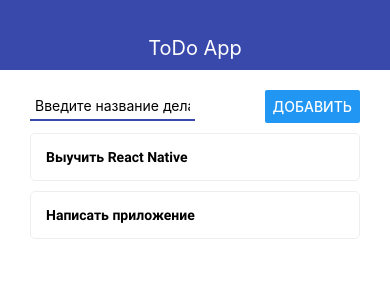
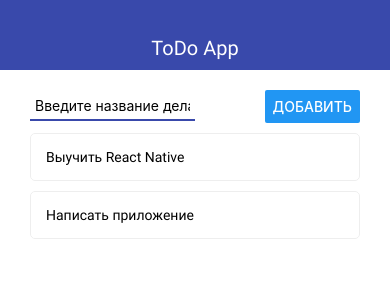
Before and after one commit to vlad896/React-native, a React Native app: screen / in a window 390 px wide. Shown: the top 300 px of the page. Built offline with nearby package versions, Linux system fonts and the light colour scheme.

Commit message:
add new ui component with custom fonts

```diff
--- a/App.js
+++ b/App.js
@@ -4,7 +4,6 @@ import { useFonts } from 'expo-font';
 import { Navbar } from "./app/components/Navbar";
 import * as SplashScreen from 'expo-splash-screen'
 import { useCallback, useEffect, useState } from "react";
-import { AppLoading } from 'expo'
 import { MainScreen } from "./app/screens/MainScreen";
 import { TodoScreen } from "./app/screens/TodoScreen";
 
--- a/app/components/Navbar.js
+++ b/app/components/Navbar.js
@@ -1,10 +1,11 @@
 import React from 'react';
 import { View, Text, StyleSheet } from 'react-native';
+import { AppText } from '../ui/AppText';
 
 export const Navbar = (props) => {
 	return (
 		<View style={styles.navbar}>
-			<Text style={styles.text}>{props.title}</Text>
+			<AppText style={styles.text}>{props.title}</AppText>
 		</View>
 	)
 }
--- a/app/components/Todo.js
+++ b/app/components/Todo.js
@@ -1,5 +1,6 @@
 import React from 'react'
-import { Text, View, StyleSheet, TouchableOpacity } from 'react-native'
+import { View, StyleSheet, TouchableOpacity } from 'react-native'
+import { AppText } from '../ui/AppText'
 
 export const Todo = ({ todo, onRemove, onOpen }) => {
 	return (
@@ -10,7 +11,7 @@ export const Todo = ({ todo, onRemove, onOpen }) => {
 		>
 			{/*onLongPress={onRemove.bind(null,todo.id)} */}
 			<View style={styles.todo}>
-				<Text style={styles.title}>{todo.title}</Text>
+				<AppText style={styles.title}>{todo.title}</AppText>
 			</View>
 		</TouchableOpacity>
 	)
@@ -26,8 +27,5 @@ const styles = StyleSheet.create({
 		borderRadius: 5,
 
 		marginTop: 10,
-	},
-	title: {
-		fontFamily: 'roboto-bold'
 	}
 })
--- a/app/screens/MainScreen.js
+++ b/app/screens/MainScreen.js
@@ -1,5 +1,5 @@
 import React from "react";
-import { View, StyleSheet, FlatList, Text, Image } from "react-native";
+import { View, StyleSheet, FlatList, Image } from "react-native";
 import { AddTodo } from "../components/AddTodo";
 import { Todo } from "../components/Todo";
 
--- a/app/screens/TodoScreen.js
+++ b/app/screens/TodoScreen.js
@@ -1,13 +1,14 @@
 import React, { useState } from "react";
-import { StyleSheet, View, Text, Button } from "react-native";
+import { StyleSheet, View, Button } from "react-native";
 import { THEME } from "../theme";
 import { AppCard } from "../ui/AppCard";
 import { EditModal } from "../components/EditModal";
+import { AppTextBold } from '../ui/AppTextBold';
 export const TodoScreen = ({ goBack, todo, onRemove, onSave }) => {
 	const [modal, setModal] = useState(false);
 
-  const saveHandler=(title)=>{
-	onSave(todo.id,title)
+	const saveHandler = (title) => {
+		onSave(todo.id, title)
 		setModal(false)
 	}
 	return (
@@ -19,7 +20,7 @@ export const TodoScreen = ({ goBack, todo, onRemove, onSave }) => {
 				onSave={saveHandler}
 			/>
 			<AppCard style={styles.card}>
-        <Text style={styles.title}>{todo.title}</Text>
+				<AppTextBold style={styles.title}>{todo.title}</AppTextBold>
 				<Button title="Редактировать" onPress={() => setModal(true)} />
 			</AppCard>
 
--- /dev/null
+++ b/app/ui/AppText.js
@@ -0,0 +1,16 @@
+import React from 'react'
+import { Text, StyleSheet } from 'react-native'
+
+export const AppText = (props) => {
+	return (
+		<Text style={{ ...styles.default, ...props.style }}>
+			{props.children}
+		</Text>
+	)
+}
+
+const styles = StyleSheet.create({
+	default: {
+		fontFamily: 'roboto-regular'
+	}
+})
--- /dev/null
+++ b/app/ui/AppTextBold.js
@@ -0,0 +1,16 @@
+import React from 'react'
+import { Text, StyleSheet } from 'react-native'
+
+export const AppTextBold = (props) => {
+	return (
+		<Text style={{ ...styles.default, ...props.style }}>
+			{props.children}
+		</Text>
+	)
+}
+
+const styles = StyleSheet.create({
+	default: {
+		fontFamily: 'roboto-bold'
+	}
+})
```
Lines whose indentation alone changed are shown as unchanged.
